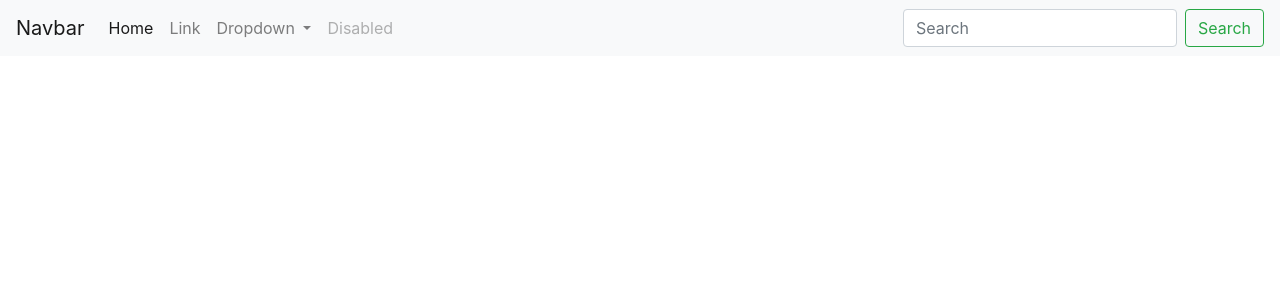
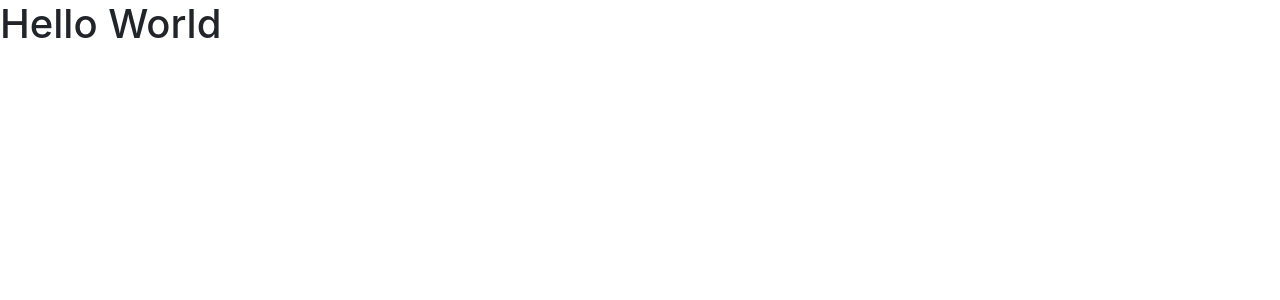
Before and after one commit to ProjetoAvancar/frontend, an Angular app: page / in a window 1280 px wide. Shown: the top 300 px of the page. Built offline with nearby package versions, Linux system fonts and the light colour scheme.

Commit message:
h1 teste footer

```diff
--- a/src/app/app.component.html
+++ b/src/app/app.component.html
@@ -1,35 +1 @@
-<nav class="navbar navbar-expand-lg navbar-light bg-light">
-  <a class="navbar-brand" href="#">Navbar</a>
-  <button class="navbar-toggler" type="button" data-toggle="collapse" data-target="#navbarSupportedContent" aria-controls="navbarSupportedContent" aria-expanded="false" aria-label="Toggle navigation">
-    <span class="navbar-toggler-icon"></span>
-  </button>
-
-  <div class="collapse navbar-collapse" id="navbarSupportedContent">
-    <ul class="navbar-nav mr-auto">
-      <li class="nav-item active">
-        <a class="nav-link" href="#">Home <span class="sr-only">(current)</span></a>
-      </li>
-      <li class="nav-item">
-        <a class="nav-link" href="#">Link</a>
-      </li>
-      <li class="nav-item dropdown">
-        <a class="nav-link dropdown-toggle" href="#" id="navbarDropdown" role="button" data-toggle="dropdown" aria-expanded="false">
-          Dropdown
-        </a>
-        <div class="dropdown-menu" aria-labelledby="navbarDropdown">
-          <a class="dropdown-item" href="#">Action</a>
-          <a class="dropdown-item" href="#">Another action</a>
-          <div class="dropdown-divider"></div>
-          <a class="dropdown-item" href="#">Something else here</a>
-        </div>
-      </li>
-      <li class="nav-item">
-        <a class="nav-link disabled">Disabled</a>
-      </li>
-    </ul>
-    <form class="form-inline my-2 my-lg-0">
-      <input class="form-control mr-sm-2" type="search" placeholder="Search" aria-label="Search">
-      <button class="btn btn-outline-success my-2 my-sm-0" type="submit">Search</button>
-    </form>
-  </div>
-</nav>
+  <h1>Hello World</h1>
```
